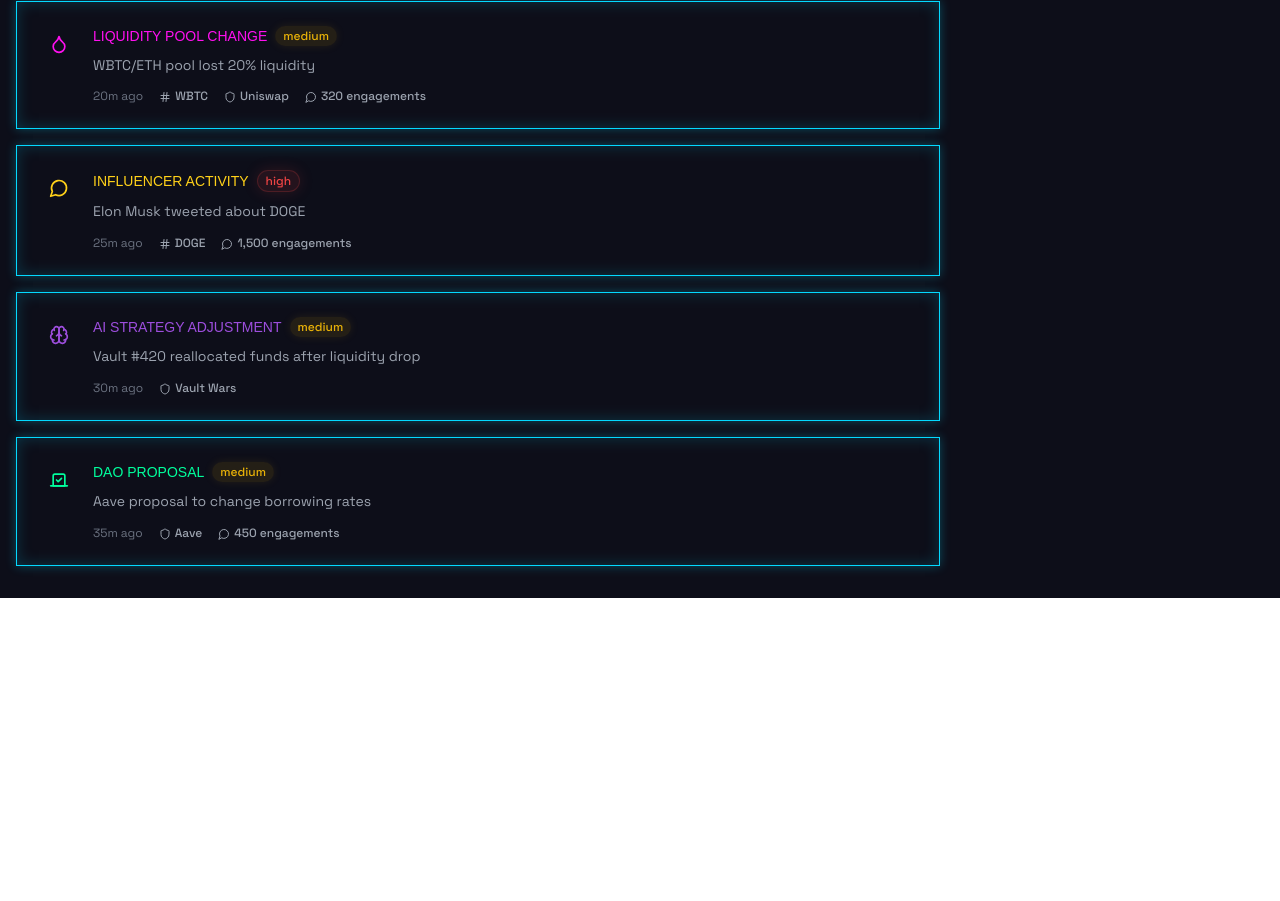
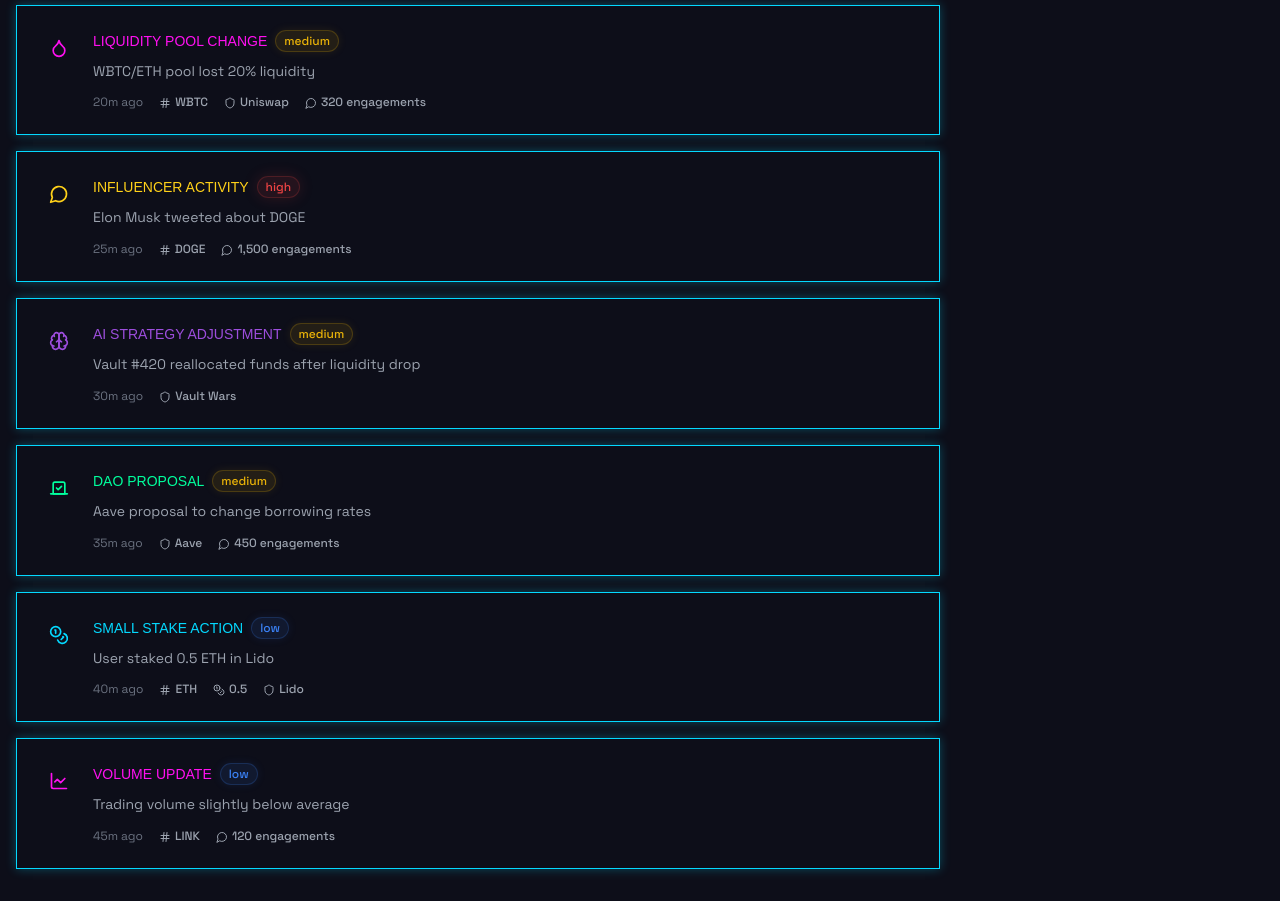
Before and after one commit to Ayushjain2205/vault-wars, a Next.js app: page / in a window 1280 px wide. Shown: the part 894-1795 px from the top of the page. Before the commit the page ends 1492 px from the top, so only its background shows below. Built offline with nearby package versions, Linux system fonts and the light colour scheme; a web font is replaced by a local one.

Commit message:
Improve hover state of activity cards

```diff
--- a/app/globals.css
+++ b/app/globals.css
@@ -53,8 +53,12 @@
     rgba(13, 14, 25, 0.8)
   );
   border: 1px solid rgb(4, 217, 255);
-  box-shadow: 0 0 10px rgba(4, 217, 255, 0.3),
-    inset 0 0 15px rgba(4, 217, 255, 0.2);
+  box-shadow: 0 0 10px rgba(4, 217, 255, 0.3);
+  transition: all 0.3s ease;
+}
+
+.cyber-panel:hover {
+  border-color: currentColor;
 }
 
 .cyber-border {
--- a/components/activity/activity-feed.tsx
+++ b/components/activity/activity-feed.tsx
@@ -170,6 +170,29 @@
     protocol: "Aave",
     socialEngagement: 450,
   },
+  {
+    id: "9",
+    type: "onchain",
+    category: "stake",
+    title: "Small Stake Action",
+    description: "User staked 0.5 ETH in Lido",
+    impact: "low",
+    timestamp: new Date(Date.now() - 1000 * 60 * 40), // 40 mins ago
+    token: "ETH",
+    amount: "0.5",
+    protocol: "Lido",
+  },
+  {
+    id: "10",
+    type: "market",
+    category: "volume",
+    title: "Volume Update",
+    description: "Trading volume slightly below average",
+    impact: "low",
+    timestamp: new Date(Date.now() - 1000 * 60 * 45), // 45 mins ago
+    token: "LINK",
+    socialEngagement: 120,
+  },
 ];
 
 const categoryIcons = {
@@ -194,9 +217,9 @@
 };
 
 const impactColors = {
-  low: "bg-blue-500/10 text-blue-500 shadow-[0_0_10px_rgba(59,130,246,0.1)]",
+  low: "bg-blue-500/10 text-blue-500 shadow-[0_0_10px_rgba(59,130,246,0.1)] border border-blue-500/20",
   medium:
-    "bg-yellow-500/10 text-yellow-500 shadow-[0_0_10px_rgba(234,179,8,0.1)]",
+    "bg-yellow-500/10 text-yellow-500 shadow-[0_0_10px_rgba(234,179,8,0.1)] border border-yellow-500/20",
   high: "bg-red-500/10 text-red-500 shadow-[0_0_15px_rgba(239,68,68,0.15)] border border-red-500/20",
 };
 
@@ -364,26 +387,33 @@
                 animate={{ opacity: 1, y: 0 }}
                 exit={{ opacity: 0, y: -20 }}
                 transition={{ duration: 0.3 }}
-                className="cyber-panel p-6 relative overflow-hidden group transition-all hover:bg-[#0D0E19]/80 hover:shadow-[0_0_20px_rgba(4,217,255,0.1)] hover:brightness-110"
+                className={cn(
+                  "cyber-panel p-6 relative overflow-hidden group transition-all hover:bg-[#0D0E19]/80",
+                  typeColors[event.type],
+                  "before:absolute before:inset-0 before:opacity-0 before:transition-opacity before:duration-300 group-hover:before:opacity-30",
+                  event.type === "onchain" &&
+                    "before:bg-[radial-gradient(circle_at_center,#04D9FF_0%,transparent_100%)] before:blur-xl",
+                  event.type === "market" &&
+                    "before:bg-[radial-gradient(circle_at_center,#FF10F0_0%,transparent_100%)] before:blur-xl",
+                  event.type === "social" &&
+                    "before:bg-[radial-gradient(circle_at_center,#FFD119_0%,transparent_100%)] before:blur-xl",
+                  event.type === "protocol" &&
+                    "before:bg-[radial-gradient(circle_at_center,#00FF9D_0%,transparent_100%)] before:blur-xl",
+                  event.type === "ai" &&
+                    "before:bg-[radial-gradient(circle_at_center,#9D4EDD_0%,transparent_100%)] before:blur-xl",
+                  "after:absolute after:inset-0 after:opacity-0 after:transition-opacity after:duration-300 group-hover:after:opacity-15",
+                  event.type === "onchain" &&
+                    "after:bg-[radial-gradient(circle_at_center,#04D9FF_0%,transparent_70%)]",
+                  event.type === "market" &&
+                    "after:bg-[radial-gradient(circle_at_center,#FF10F0_0%,transparent_70%)]",
+                  event.type === "social" &&
+                    "after:bg-[radial-gradient(circle_at_center,#FFD119_0%,transparent_70%)]",
+                  event.type === "protocol" &&
+                    "after:bg-[radial-gradient(circle_at_center,#00FF9D_0%,transparent_70%)]",
+                  event.type === "ai" &&
+                    "after:bg-[radial-gradient(circle_at_center,#9D4EDD_0%,transparent_70%)]"
+                )}
               >
-                {/* Hover effect background */}
-                <div
-                  className="absolute inset-0 opacity-0 group-hover:opacity-10 pointer-events-none transition-opacity duration-300"
-                  style={{
-                    background: `linear-gradient(45deg, ${
-                      event.type === "onchain"
-                        ? "#04D9FF"
-                        : event.type === "market"
-                        ? "#FF10F0"
-                        : event.type === "social"
-                        ? "#FFD119"
-                        : event.type === "protocol"
-                        ? "#00FF9D"
-                        : "#9D4EDD"
-                    }22 0%, transparent 100%)`,
-                  }}
-                />
-
                 <div className="relative flex items-start gap-4">
                   <div
                     className={cn(
```
